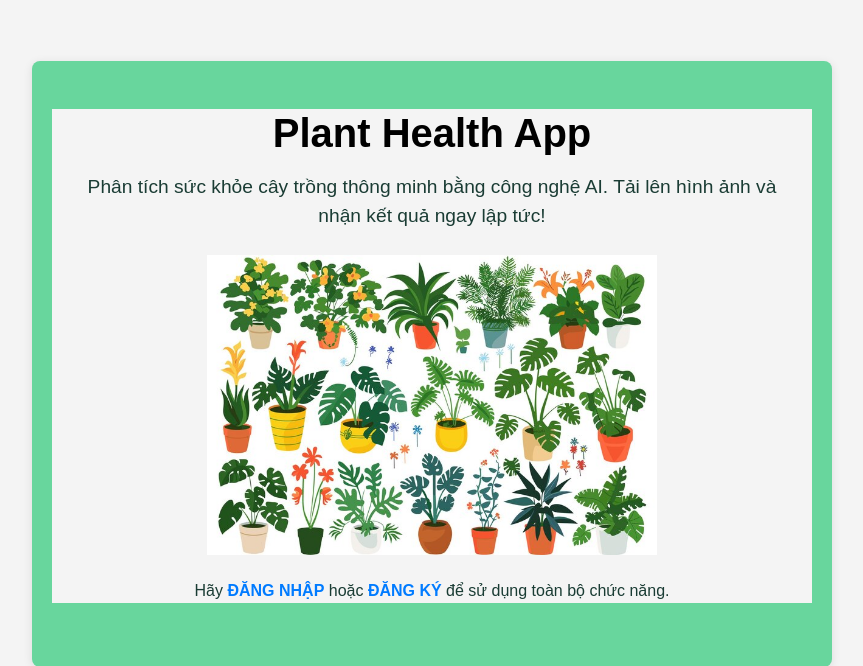
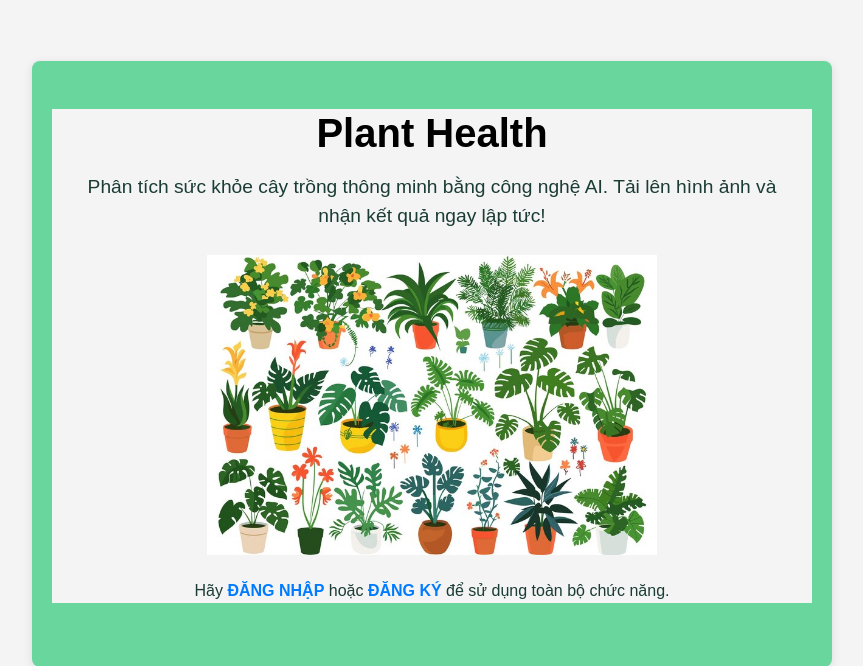
Before and after one commit to 00rei000/Plant_Health, a Django app: page / in a window 1280 px wide. Shown: the part 93-759 px from the top of the page, without its empty margins (208-1071 px from the left). Run offline with Django 5.2, Linux system fonts and the light colour scheme.

Commit message:
Update home.html

```diff
--- a/plant_health_app/templates/home.html
+++ b/plant_health_app/templates/home.html
@@ -4,7 +4,7 @@
 {% block content %}
 <div class="hero-section py-5 text-center">
     <div class="container">
-        <h1 class="display-4 fw-bold mb-3">Plant Health App</h1>
+        <h1 class="display-4 fw-bold mb-3">Plant Health</h1>
         <p class="lead mb-4">Phân tích sức khỏe cây trồng thông minh bằng công nghệ AI.
             Tải lên hình ảnh và nhận kết quả ngay lập tức!</p>
 
```
